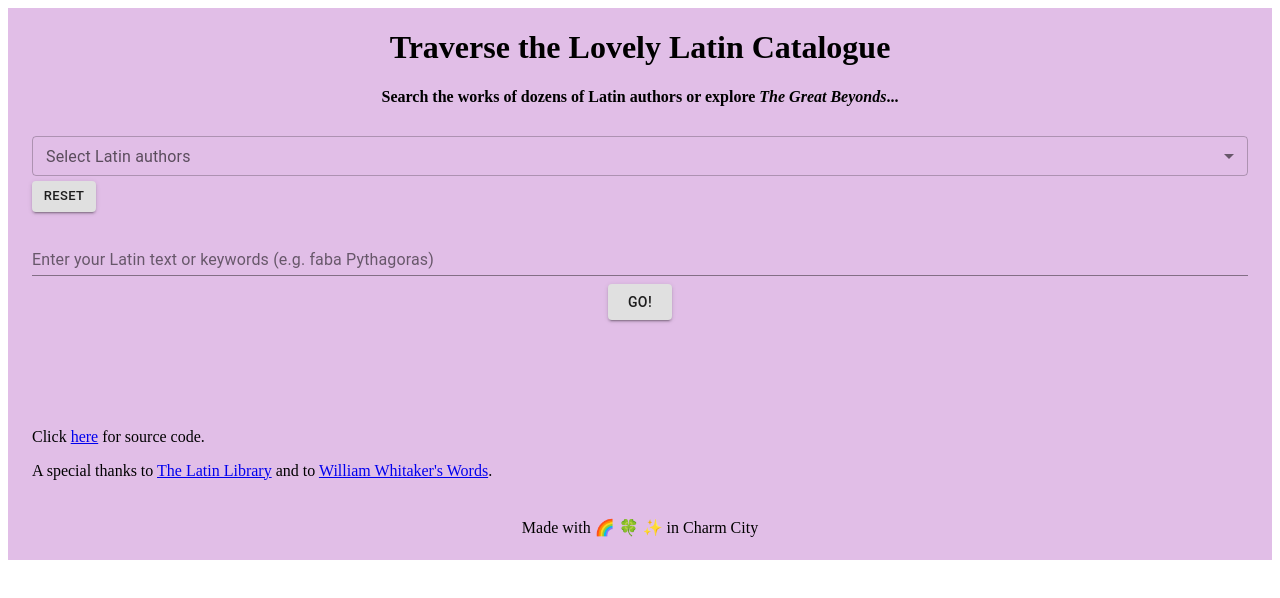
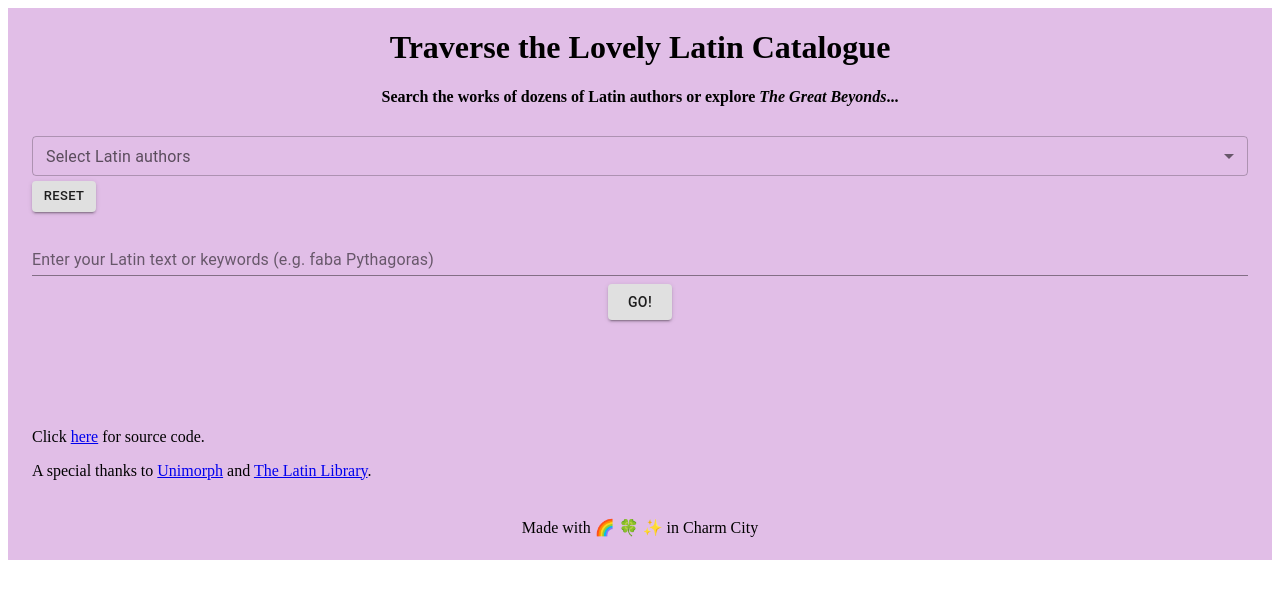
Before and after one commit to sertman1/www.lovelylatin.com, a React (Create React App) app in the folder frontend/: page / in a window 1280 px wide. Shown: the top 598 px of the page. Built offline with nearby package versions, Linux system fonts and the light colour scheme.

Commit message:
updated credits for unimorph

```diff
--- a/frontend/src/components/Footer.js
+++ b/frontend/src/components/Footer.js
@@ -10,8 +10,8 @@ function Footer(props) {
           <a href="https://github.com/sertman1/www.lovelylatin.com">here</a> for source code.
         </p>
         <p>{"A special thanks to "}
-          <a href="https://www.thelatinlibrary.com/"> The Latin Library</a>
-          {" and to "} <a href="https://latin-words.com/">William Whitaker's Words</a>.
+          <a href="https://unimorph.github.io/"> Unimorph</a>
+          {" and "} <a href="https://www.thelatinlibrary.com/"> The Latin Library</a>.
         </p>
       </div>
 
```
